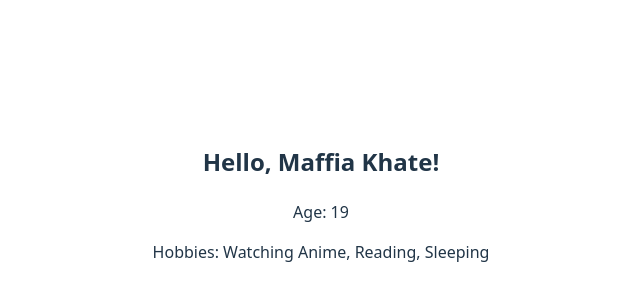
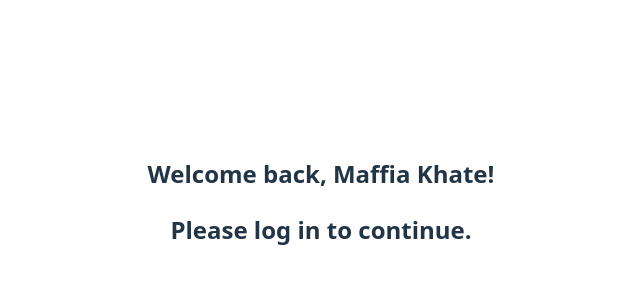
Before and after one commit to mffkht/appdev1, a React (Vite) app in the folder react-quickstart/: page / in a window 1280 px wide. Shown: the part 198-498 px from the top of the page, without its empty margins (319-959 px from the left). Built offline with nearby package versions, Linux system fonts and the light colour scheme.

Commit message:
Done conditional rendering

```diff
--- a/react-quickstart/src/App.jsx
+++ b/react-quickstart/src/App.jsx
@@ -3,16 +3,14 @@ import reactLogo from './assets/react.svg'
 import viteLogo from '/vite.svg'
 import './App.css'
 
-function UserInfo() {
-  const name = "Maffia Khate";
-  const age = 19;
-  const hobbies = ["Watching Anime", "Reading", "Sleeping"];
-
+function Greeting({ isLoggedIn }) {
   return (
     <div>
-      <h2>Hello, {name}!</h2>
-      <p>Age: {age}</p>
-      <p>Hobbies: {hobbies.join(", ")}</p>
+      {isLoggedIn ? (
+        <h2>Welcome back, Maffia Khate!</h2>
+      ) : (
+        <h2>Please log in to continue.</h2>
+      )}
     </div>
   );
 }
@@ -20,7 +18,8 @@ function UserInfo() {
 function App() {
   return (
     <div>
-      <UserInfo />
+      <Greeting isLoggedIn={true} />
+      <Greeting isLoggedIn={false} />
     </div>
   );
 }
```
